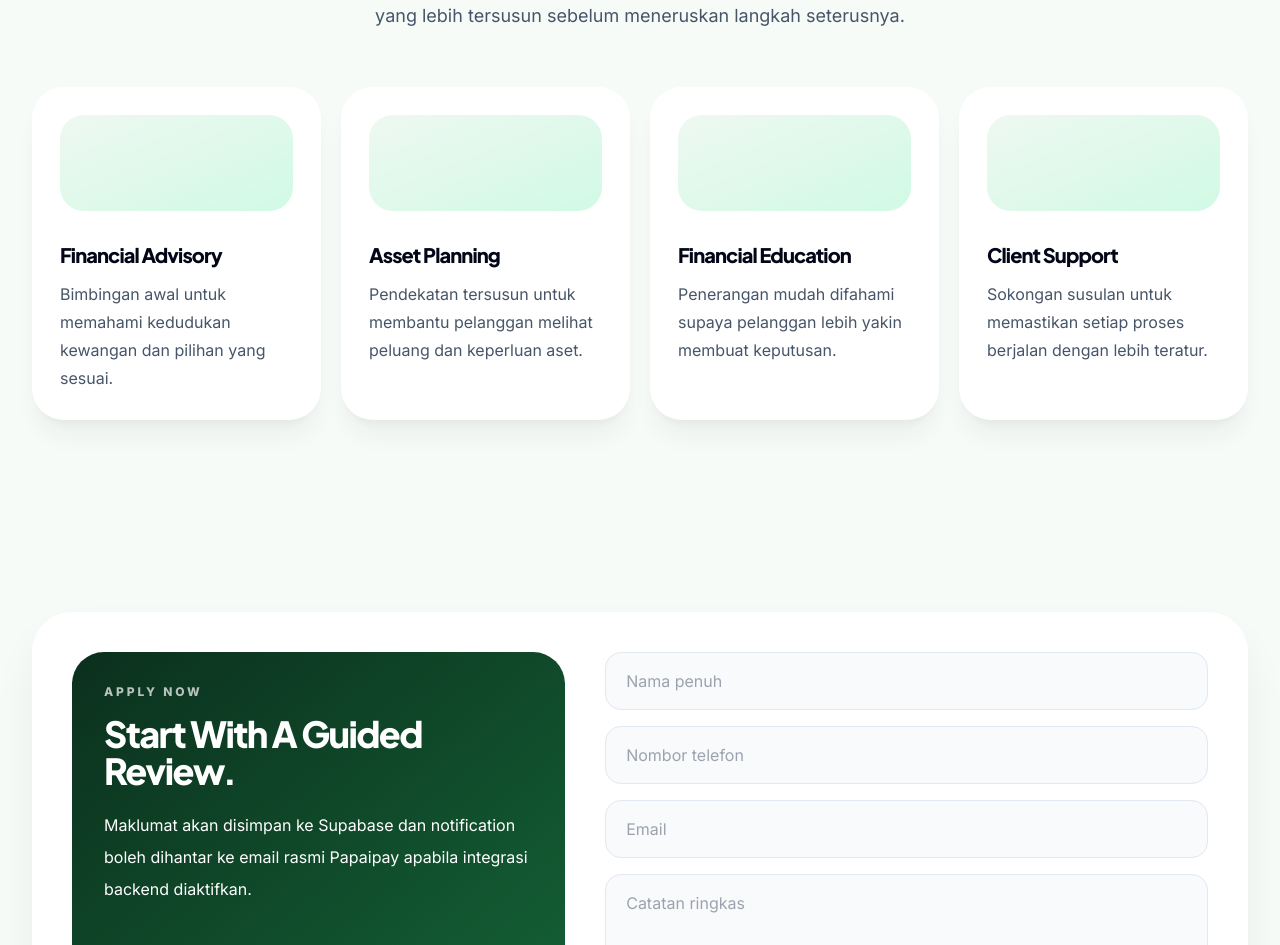
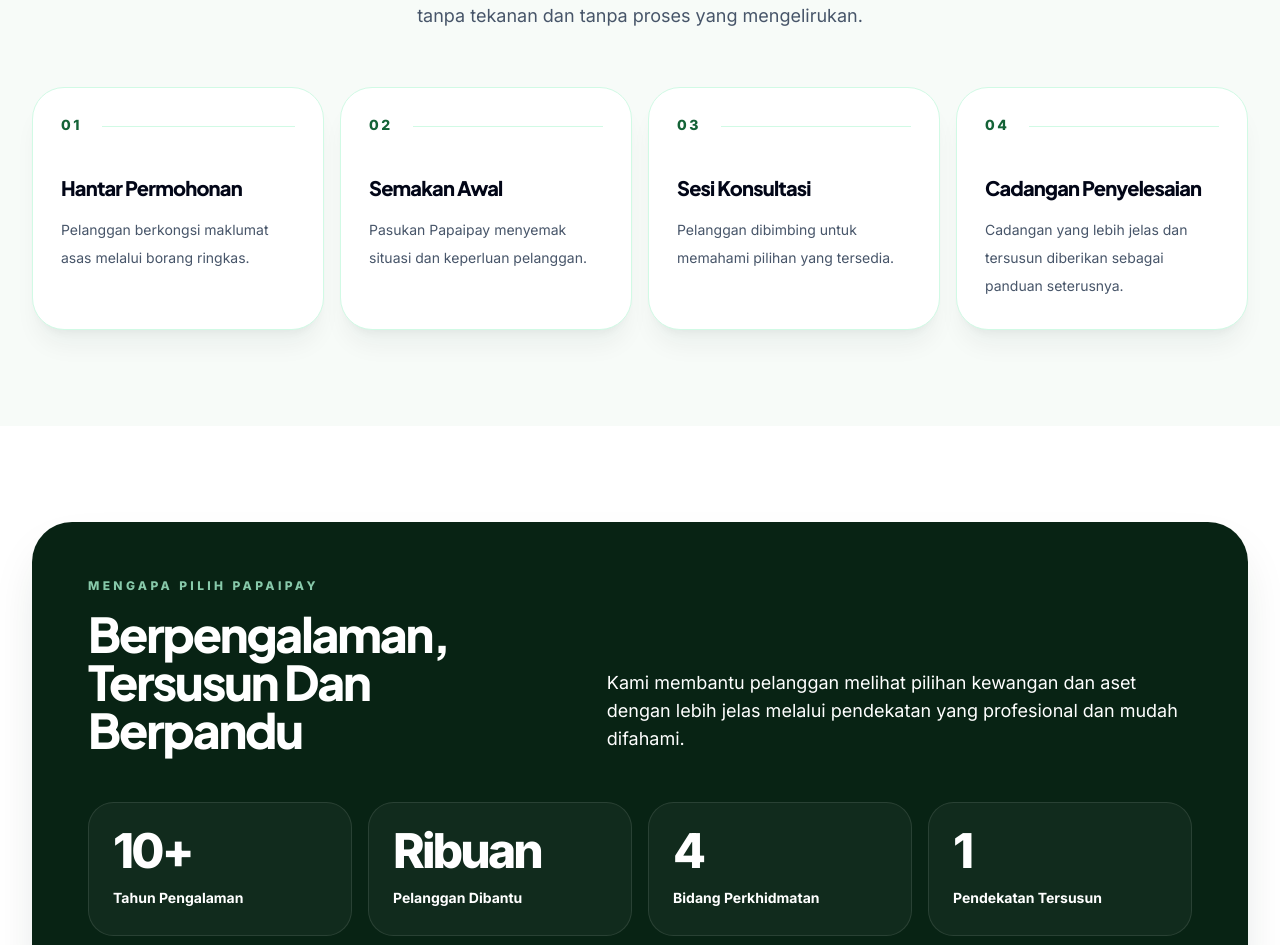
Before and after one commit to Neugens-Solution/papaipay-website, a Next.js app: page / in a window 1280 px wide. Shown: the part 2367-3312 px from the top of the page. Built offline with nearby package versions, Linux system fonts and the light colour scheme.

Commit message:
feat: add customer journey and credibility sections

```diff
--- a/app/page.tsx
+++ b/app/page.tsx
@@ -3,13 +3,21 @@
 import { useEffect, useState } from "react";
 
 const navItems = ["About", "Approach", "Services", "Team", "Careers", "FAQ"];
-const services = [
-  ["Financial Advisory", "Bimbingan awal untuk memahami kedudukan kewangan dan pilihan yang sesuai."],
-  ["Asset Planning", "Pendekatan tersusun untuk membantu pelanggan melihat peluang dan keperluan aset."],
-  ["Financial Education", "Penerangan mudah difahami supaya pelanggan lebih yakin membuat keputusan."],
-  ["Client Support", "Sokongan susulan untuk memastikan setiap proses berjalan dengan lebih teratur."],
+const socials = ["Facebook", "Instagram", "TikTok"];
+
+const customerJourneySteps = [
+  ["01", "Hantar Permohonan", "Pelanggan berkongsi maklumat asas melalui borang ringkas."],
+  ["02", "Semakan Awal", "Pasukan Papaipay menyemak situasi dan keperluan pelanggan."],
+  ["03", "Sesi Konsultasi", "Pelanggan dibimbing untuk memahami pilihan yang tersedia."],
+  ["04", "Cadangan Penyelesaian", "Cadangan yang lebih jelas dan tersusun diberikan sebagai panduan seterusnya."],
 ];
-const socials = ["Facebook", "Instagram", "TikTok"];
+
+const credibilityItems = [
+  ["10+", "Tahun Pengalaman"],
+  ["Ribuan", "Pelanggan Dibantu"],
+  ["4", "Bidang Perkhidmatan"],
+  ["1", "Pendekatan Tersusun"],
+];
 const heroSlides = [
   {
     image: "/hero-1a.png",
@@ -37,7 +45,7 @@
   ["01", "Penyatuan Komitmen Kewangan", "Menyusun semula komitmen sedia ada supaya aliran kewangan lebih teratur dan mudah diuruskan."],
   ["02", "Pembiayaan Peribadi", "Membantu pelanggan memahami pilihan pembiayaan yang sesuai berdasarkan keperluan dan kemampuan semasa."],
   ["03", "Penyelesaian SME", "Sokongan kepada usahawan dan pemilik perniagaan yang memerlukan struktur kewangan yang lebih jelas."],
-  ["04", "Henry Asset Approach", "Pendekatan yang memberi fokus kepada pembinaan aset dan perancangan jangka panjang yang lebih strategik."],
+  ["04", "Henry's Asset Approach", "Pendekatan yang memberi fokus kepada pembinaan aset dan perancangan jangka panjang yang lebih strategik."],
 ];
 
 function BrandLogo({ dark = false }: { dark?: boolean }) {
@@ -143,7 +151,7 @@
 
         <div className="mt-14 grid gap-4 md:grid-cols-2 lg:grid-cols-4">
           {whatWeDo.map(([number, title, text]) => (
-            <a key={title} href={title === "Henry Asset Approach" ? "#henry" : "#mohon"} className="group flex min-h-[320px] flex-col justify-between rounded-[2rem] border border-emerald-100 bg-white p-7 shadow-xl shadow-emerald-950/5 transition duration-300 hover:-translate-y-1 hover:border-brand-700/30 hover:shadow-2xl hover:shadow-emerald-950/10">
+            <a key={title} href={title === "Henry's Asset Approach" ? "#henry" : "#mohon"} className="group flex min-h-[320px] flex-col justify-between rounded-[2rem] border border-emerald-100 bg-white p-7 shadow-xl shadow-emerald-950/5 transition duration-300 hover:-translate-y-1 hover:border-brand-700/30 hover:shadow-2xl hover:shadow-emerald-950/10">
               <div>
                 <div className="text-5xl font-extrabold tracking-[-0.08em] text-brand-700/18 transition group-hover:text-brand-700/28">{number}</div>
                 <h3 className="mt-10 text-2xl font-extrabold leading-tight tracking-[-0.04em] text-slate-950">{title}</h3>
@@ -173,7 +181,7 @@
       <WhatWeDoSection />
 
       <section id="henry" className="bg-white px-5 py-24 lg:px-8">
-        <SectionTitle eyebrow="Approach" title="A Clearer Way To Plan" text="Henry Asset Approach diposisikan sebagai pendekatan perundingan yang menekankan kefahaman, semakan dan bimbingan sebelum sesuatu keputusan dibuat." />
+        <SectionTitle eyebrow="Approach" title="A Clearer Way To Plan" text="Henry's Asset Approach diposisikan sebagai pendekatan perundingan yang menekankan kefahaman, semakan dan bimbingan sebelum sesuatu keputusan dibuat." />
         <div className="mx-auto mt-14 grid max-w-6xl gap-4 md:grid-cols-5">
           {["Understand", "Review", "Guide", "Plan", "Follow Up"].map((step, index) => (
             <div key={step} className="rounded-[1.6rem] bg-slate-50 p-6 text-center transition hover:bg-brand-50">
@@ -184,16 +192,39 @@
         </div>
       </section>
 
-      <section className="px-5 py-24 lg:px-8">
-        <SectionTitle eyebrow="Services" title="Advisory Support For Better Decisions" text="Peranan Papaipay adalah membantu pelanggan mendapatkan kefahaman dan bimbingan yang lebih tersusun sebelum meneruskan langkah seterusnya." />
-        <div className="mx-auto mt-14 grid max-w-7xl gap-5 md:grid-cols-2 lg:grid-cols-4">
-          {services.map(([title, text]) => (
-            <div key={title} className="rounded-[2rem] bg-white p-7 shadow-xl shadow-emerald-950/5 transition hover:-translate-y-1 hover:shadow-2xl">
-              <div className="mb-8 h-24 rounded-[1.5rem] bg-gradient-to-br from-brand-50 to-emerald-100" />
-              <h3 className="text-xl font-extrabold leading-tight text-slate-950">{title}</h3>
-              <p className="mt-3 leading-7 text-slate-600">{text}</p>
+      <section className="bg-[#f7fbf8] px-5 py-24 lg:px-8">
+        <SectionTitle eyebrow="Bagaimana Ia Berfungsi" title="Dari Permohonan Kepada Cadangan Yang Lebih Jelas" text="Proses Papaipay direka supaya pelanggan memahami langkah seterusnya dengan mudah, tanpa tekanan dan tanpa proses yang mengelirukan." />
+        <div className="mx-auto mt-14 grid max-w-7xl gap-4 md:grid-cols-2 lg:grid-cols-4">
+          {customerJourneySteps.map(([number, title, text]) => (
+            <div key={number} className="relative rounded-[2rem] border border-emerald-100 bg-white p-7 shadow-xl shadow-emerald-950/5">
+              <div className="mb-10 flex items-center justify-between">
+                <span className="text-sm font-extrabold tracking-[0.18em] text-brand-700">{number}</span>
+                <span className="h-px flex-1 bg-emerald-100 ml-5" />
+              </div>
+              <h3 className="text-xl font-extrabold leading-tight tracking-[-0.04em] text-slate-950">{title}</h3>
+              <p className="mt-4 text-sm leading-7 text-slate-600">{text}</p>
             </div>
           ))}
+        </div>
+      </section>
+
+      <section className="bg-white px-5 py-24 lg:px-8">
+        <div className="mx-auto max-w-7xl rounded-[2.5rem] bg-[#082314] px-6 py-14 text-white shadow-2xl shadow-emerald-950/15 md:px-10 lg:px-14">
+          <div className="grid gap-10 lg:grid-cols-[0.9fr_1.1fr] lg:items-end">
+            <div>
+              <p className="text-xs font-extrabold uppercase tracking-[0.28em] text-emerald-200/80">Mengapa Pilih Papaipay</p>
+              <h2 className="mt-4 text-3xl font-extrabold leading-[1.04] tracking-[-0.045em] md:text-5xl">Berpengalaman, Tersusun Dan Berpandu</h2>
+            </div>
+            <p className="max-w-2xl text-base leading-8 text-white/68 md:text-lg lg:ml-auto">Kami membantu pelanggan melihat pilihan kewangan dan aset dengan lebih jelas melalui pendekatan yang profesional dan mudah difahami.</p>
+          </div>
+          <div className="mt-12 grid gap-4 md:grid-cols-2 lg:grid-cols-4">
+            {credibilityItems.map(([value, label]) => (
+              <div key={label} className="rounded-[1.6rem] border border-white/10 bg-white/[0.04] p-6">
+                <div className="text-4xl font-extrabold tracking-[-0.06em] text-white md:text-5xl">{value}</div>
+                <p className="mt-3 text-sm font-bold leading-6 text-emerald-50/72">{label}</p>
+              </div>
+            ))}
+          </div>
         </div>
       </section>
 
@@ -201,22 +232,22 @@
         <div className="mx-auto grid max-w-7xl gap-10 rounded-[2.5rem] bg-white p-6 shadow-2xl shadow-emerald-950/10 md:p-10 lg:grid-cols-[0.9fr_1.1fr]">
           <div className="rounded-[2rem] bg-gradient-to-br from-brand-900 to-brand-700 p-8 text-white">
             <p className="text-xs font-extrabold uppercase tracking-[0.24em] text-white/70">Apply Now</p>
-            <h2 className="mt-4 text-4xl font-extrabold leading-[1.02] tracking-[-0.045em]">Start With A Guided Review.</h2>
-            <p className="mt-5 leading-8 text-white/78">Maklumat akan disimpan ke Supabase dan notification boleh dihantar ke email rasmi Papaipay apabila integrasi backend diaktifkan.</p>
+            <h2 className="mt-4 text-4xl font-extrabold leading-[1.02] tracking-[-0.045em]">Mulakan Semakan Awal Bersama Papaipay.</h2>
+            <p className="mt-5 leading-8 text-white/78">Isi maklumat asas anda dan pasukan Papaipay akan menghubungi anda untuk semakan awal.</p>
           </div>
           <form className="grid gap-4">
             <input className="rounded-2xl border border-slate-200 bg-slate-50 px-5 py-4 outline-none focus:border-brand-700" placeholder="Nama penuh" />
             <input className="rounded-2xl border border-slate-200 bg-slate-50 px-5 py-4 outline-none focus:border-brand-700" placeholder="Nombor telefon" />
             <input className="rounded-2xl border border-slate-200 bg-slate-50 px-5 py-4 outline-none focus:border-brand-700" placeholder="Email" />
             <textarea className="min-h-28 rounded-2xl border border-slate-200 bg-slate-50 px-5 py-4 outline-none focus:border-brand-700" placeholder="Catatan ringkas" />
-            <button type="button" className="rounded-full bg-brand-700 px-7 py-4 text-xs font-extrabold uppercase tracking-[0.1em] text-white shadow-lg transition hover:bg-brand-900">Submit Application</button>
+            <button type="button" className="rounded-full bg-brand-700 px-7 py-4 text-xs font-extrabold uppercase tracking-[0.1em] text-white shadow-lg transition hover:bg-brand-900">Hantar Permohonan</button>
           </form>
         </div>
       </section>
 
       <footer className="bg-[#082314] px-5 py-14 text-white lg:px-8">
         <div className="mx-auto grid max-w-7xl gap-10 md:grid-cols-4">
-          <div className="md:col-span-2"><BrandLogo dark /><p className="mt-6 max-w-md leading-7 text-white/65">Papaipay menyediakan pendekatan perundingan kewangan dan aset yang lebih jelas, tersusun dan berpandu melalui Henry Asset Approach.</p></div>
+          <div className="md:col-span-2"><BrandLogo dark /><p className="mt-6 max-w-md leading-7 text-white/65">Papaipay menyediakan pendekatan perundingan kewangan dan aset yang lebih jelas, tersusun dan berpandu melalui Henry's Asset Approach.</p></div>
           <div><h4 className="font-extrabold">Links</h4><div className="mt-4 grid gap-2 text-white/65"><a href="#">About</a><a href="#henry">Approach</a><a href="#mohon">Apply Now</a></div></div>
           <div><h4 className="font-extrabold">Follow Us</h4><div className="mt-4 flex flex-wrap gap-2">{socials.map((social) => <span key={social} className="rounded-full border border-white/10 px-4 py-2 text-sm font-bold text-white/70">{social}</span>)}</div></div>
         </div>
```
